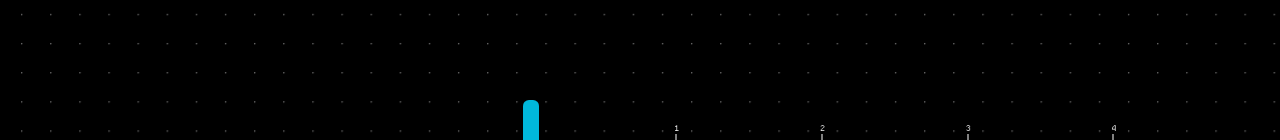
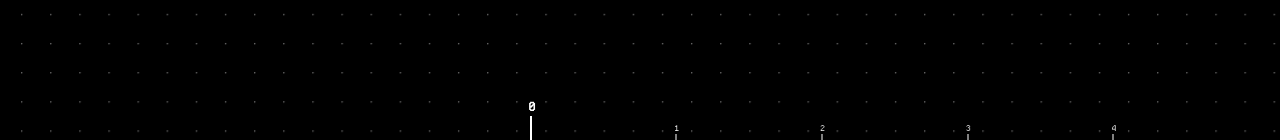
Before and after one commit to jerryliangxia/watdo, a Next.js app: page / in a window 1280 px wide. Shown: the part 660-800 px from the top of the page. Built offline with nearby package versions, Linux system fonts and the light colour scheme.

Commit message:
Drag to new handle

```diff
--- a/src/app/page.tsx
+++ b/src/app/page.tsx
@@ -1080,8 +1080,35 @@ Return only the text of the action, with no quotes or extra formatting.`,
         sourceNode.id
       );
 
+      // Prevent connecting to nodes that are already connected to a parent node
+      // This prevents the "parent of parent" connection issue
+      const isConnectedToCommonAncestor = (() => {
+        // If target isn't an operator, this check doesn't apply
+        if (targetNode.data.type !== "operator") return false;
+
+        // Get all nodes that are connected to the target node
+        const connectedToTarget = nodes.filter((node) =>
+          edges.some(
+            (edge) => edge.target === targetNode.id && edge.source === node.id
+          )
+        );
+
+        // If there are no connected nodes yet, this check doesn't apply
+        if (connectedToTarget.length === 0) return false;
+
+        // Check if any of the nodes connected to the target are also
+        // connected to the source node we're trying to connect
+        return connectedToTarget.some((connectedNode) =>
+          edges.some(
+            (edge) =>
+              edge.target === connectedNode.id && edge.source === sourceNode.id
+          )
+        );
+      })();
+
       const isValidConnection =
         !isDuplicateConnection &&
+        !isConnectedToCommonAncestor &&
         (targetNode.data.type === "operator" ||
           (sourceNode.data.type === "operator" &&
             targetNode.data.type === "value"));
--- a/src/components/CustomNode.tsx
+++ b/src/components/CustomNode.tsx
@@ -7,6 +7,7 @@ import {
   useStore,
   useReactFlow,
   NodeResizer,
+  Edge,
 } from "@xyflow/react";
 import LoadingSpinner from "./LoadingSpinner";
 
@@ -213,9 +214,9 @@ const CustomNode = memo(
               type: "operator",
               value: operator,
               timelineValue: sourceNode.data.timelineValue,
-              inputs: [], // Initialize empty inputs array
-              sourceIds: [], // Initialize empty sourceIds array
-              history: [], // Initialize empty history array
+              inputs: [sourceNode.data.value as string], // Initialize with this node's value
+              sourceIds: [sourceNode.id], // Set the source node ID
+              history: [sourceNode.id], // Track the connection history
             },
           };
 
@@ -227,72 +228,13 @@ const CustomNode = memo(
             type: "default",
           };
 
-          // First add the node
-          setNodes((nodes) => {
-            const updatedNodes = [...nodes, newNode];
+          // First add the node and edge
+          setNodes((nodes) => [...nodes, newNode]);
 
-            // Add edge after node is added
-            setTimeout(() => {
-              setEdges((edges) => {
-                const newEdges = [...edges, newEdge];
-
-                // Calculate results with the updated nodes and edges
-                setNodes((latestNodes) => {
-                  // Find the newly added node
-                  const operatorNode = latestNodes.find(
-                    (n) => n.id === newNodeId
-                  );
-                  if (!operatorNode) return latestNodes;
-
-                  // Use the same logic as calculateNodeResults for operator nodes
-                  const nodeMap = new Map(
-                    latestNodes.map((node) => [node.id, node])
-                  );
-
-                  // Find incoming edges for the operator node
-                  const incomingEdges = newEdges.filter(
-                    (edge) => edge.target === newNodeId
-                  );
-                  const sourceNodes = incomingEdges
-                    .map((edge) => nodeMap.get(edge.source))
-                    .filter((node): node is Node<any> => node !== undefined);
-
-                  // Get values and collect source IDs
-                  const contexts: string[] = [];
-                  const sourceIds: string[] = [];
-
-                  sourceNodes.forEach((srcNode) => {
-                    sourceIds.push(srcNode.id);
-                    contexts.push(
-                      typeof srcNode.data.value === "string"
-                        ? srcNode.data.value
-                        : String(srcNode.data.value)
-                    );
-                  });
-
-                  // Update the operator node with inputs and source IDs
-                  return latestNodes.map((n) => {
-                    if (n.id === newNodeId) {
-                      return {
-                        ...n,
-                        data: {
-                          ...n.data,
-                          inputs: contexts,
-                          sourceIds,
-                          history: sourceIds,
-                        },
-                      };
-                    }
-                    return n;
-                  });
-                });
-
-                return newEdges;
-              });
-            }, 10);
-
-            return updatedNodes;
-          });
+          // Add the edge immediately after
+          setTimeout(() => {
+            setEdges((edges) => [...edges, newEdge]);
+          }, 10);
         }
       },
       [
@@ -631,8 +573,9 @@ const CustomNode = memo(
                       })
                     );
                   }}
-                  className="flex items-center justify-between w-full text-sm font-semibold px-3 py-1.5 rounded-md appearance-none cursor-pointer focus:outline-none"
+                  className="flex items-center justify-between text-sm font-semibold px-3 py-1.5 rounded-md appearance-none cursor-pointer focus:outline-none"
                   style={{
+                    width: "140px", // Increased width from 110px to 140px
                     backgroundColor:
                       data.value === "+" // Benefit
                         ? "#F0FFF4" // emerald-50
@@ -661,14 +604,16 @@ const CustomNode = memo(
                         : "#B45309", // amber-700 (Lucky)
                   }}
                 >
-                  <span>{OPERATOR_LABELS[data.value as string]}</span>
+                  <span className="overflow-hidden text-ellipsis whitespace-nowrap">
+                    {OPERATOR_LABELS[data.value as string]}
+                  </span>
                   <svg
                     xmlns="http://www.w3.org/2000/svg"
                     width="14"
                     height="14"
                     viewBox="0 0 24 24"
                     fill="none"
-                    stroke="white"
+                    stroke="currentColor"
                     strokeWidth="2"
                     strokeLinecap="round"
                     strokeLinejoin="round"
@@ -680,8 +625,9 @@ const CustomNode = memo(
                 {data.showOperatorDropdown && (
                   <div
                     ref={dropdownRef}
-                    className="absolute top-full left-0 w-full mt-1 rounded-md shadow-lg overflow-hidden z-50"
+                    className="absolute top-full left-0 mt-1 rounded-md shadow-lg overflow-hidden z-50"
                     style={{
+                      width: "140px", // Increased width from 110px to 140px
                       zIndex: 9999,
                     }}
                   >
@@ -709,7 +655,7 @@ const CustomNode = memo(
                       return (
                         <div
                           key={op}
-                          className="px-3 py-1.5 cursor-pointer text-center"
+                          className="px-3 py-1.5 cursor-pointer text-center whitespace-nowrap overflow-hidden"
                           style={{
                             backgroundColor: bgColor,
                             color:
@@ -722,6 +668,7 @@ const CustomNode = memo(
                                 : "#B45309", // amber-700 (Lucky)
                             borderBottom:
                               op !== "%" ? `1px solid ${textColor}` : "none",
+                            textOverflow: "ellipsis",
                           }}
                           onClick={(e) => {
                             e.stopPropagation();
--- a/src/components/Timeline.tsx
+++ b/src/components/Timeline.tsx
@@ -186,61 +186,6 @@ const Timeline = memo(
       return ticks;
     };
 
-    // Highlight the positions of nodes on the timeline
-    const generateNodeMarkers = () => {
-      const nodes = getNodes();
-      const adjustedScalingFactor = TIMELINE_SCALING_FACTOR / spacingFactor;
-
-      return nodes.map((node) => {
-        // Use the timelineValue if available, otherwise use the current x position
-        let nodePosition =
-          node.data?.timelineValue !== undefined
-            ? (node.data.timelineValue as number)
-            : node.position.x / adjustedScalingFactor;
-
-        // Constrain node position to the 0-80 range
-        nodePosition = Math.max(0, Math.min(80, nodePosition));
-
-        // Apply the same scaling factor for node markers to match tick positions
-        const xPos = nodePosition * adjustedScalingFactor * zoom + x;
-
-        // Determine the marker color based on node type
-        const getMarkerColor = () => {
-          if (!node.data?.type) return "bg-blue-500";
-
-          switch (node.data.type) {
-            case "operator":
-              const value = node.data.value as string;
-              if (value === "+") return "bg-emerald-500";
-              if (value === "-") return "bg-rose-500";
-              if (value === "*") return "bg-purple-500";
-              if (value === "%") return "bg-amber-500";
-              return "bg-blue-500";
-            case "input":
-              return "bg-cyan-500";
-            case "value":
-            default:
-              return "bg-blue-500";
-          }
-        };
-
-        const markerColor = getMarkerColor();
-
-        return (
-          <div
-            key={`node-${node.id}`}
-            className={`absolute bottom-0 w-4 h-10 ${markerColor} rounded-t-md shadow-md`}
-            style={{
-              left: `${xPos}px`,
-              transform: "translateX(-50%)",
-              zIndex: 20,
-            }}
-            title={`Node ${node.id} at position ${Math.round(nodePosition)}`}
-          />
-        );
-      });
-    };
-
     // Handle mouse interaction for timeline panning
     const handleMouseDown = (e: React.MouseEvent) => {
       setIsDragging(true);
@@ -289,7 +234,6 @@ const Timeline = memo(
       >
         {/* Timeline ticks */}
         {generateTicks()}
-        {generateNodeMarkers()}
       </div>
     );
   }
```
